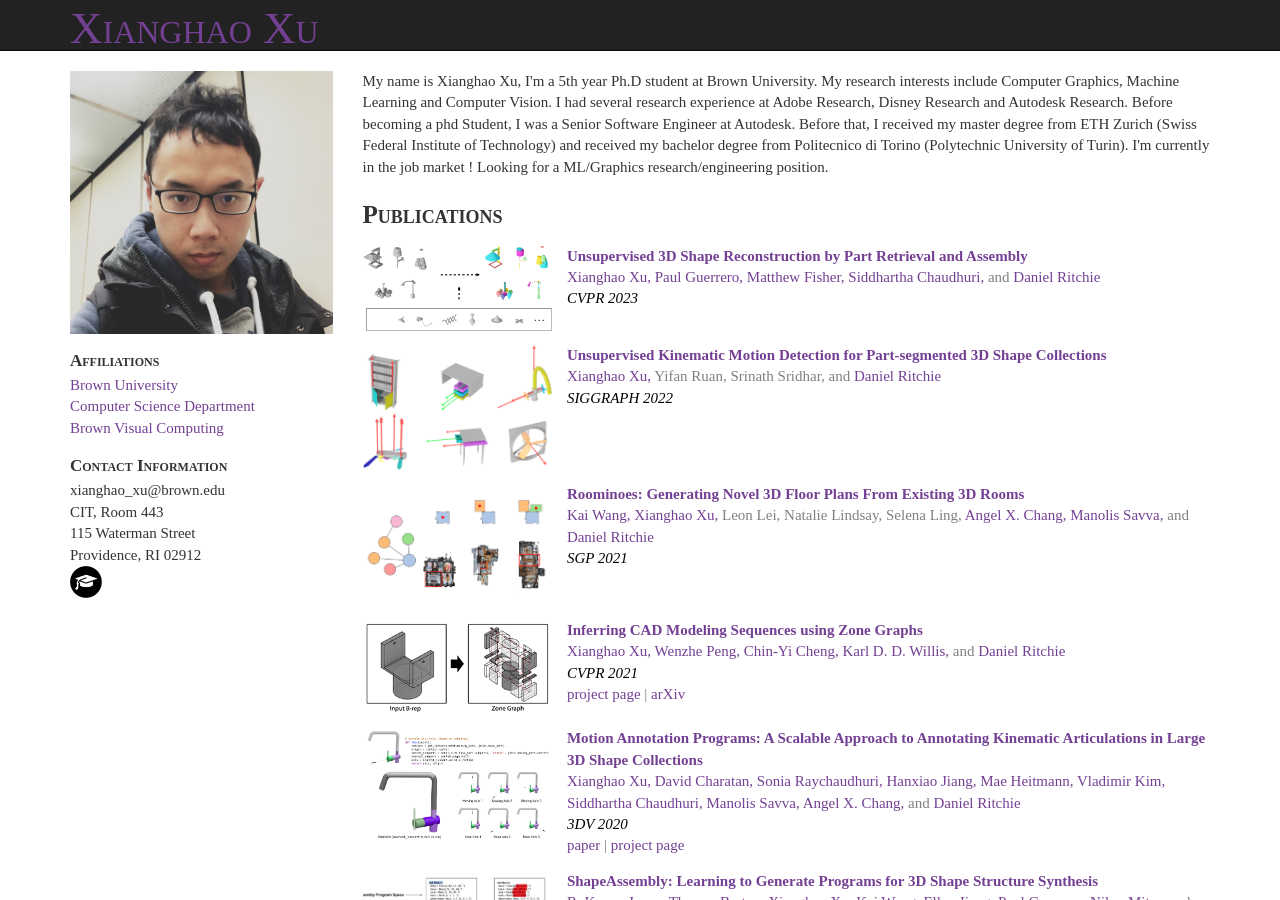
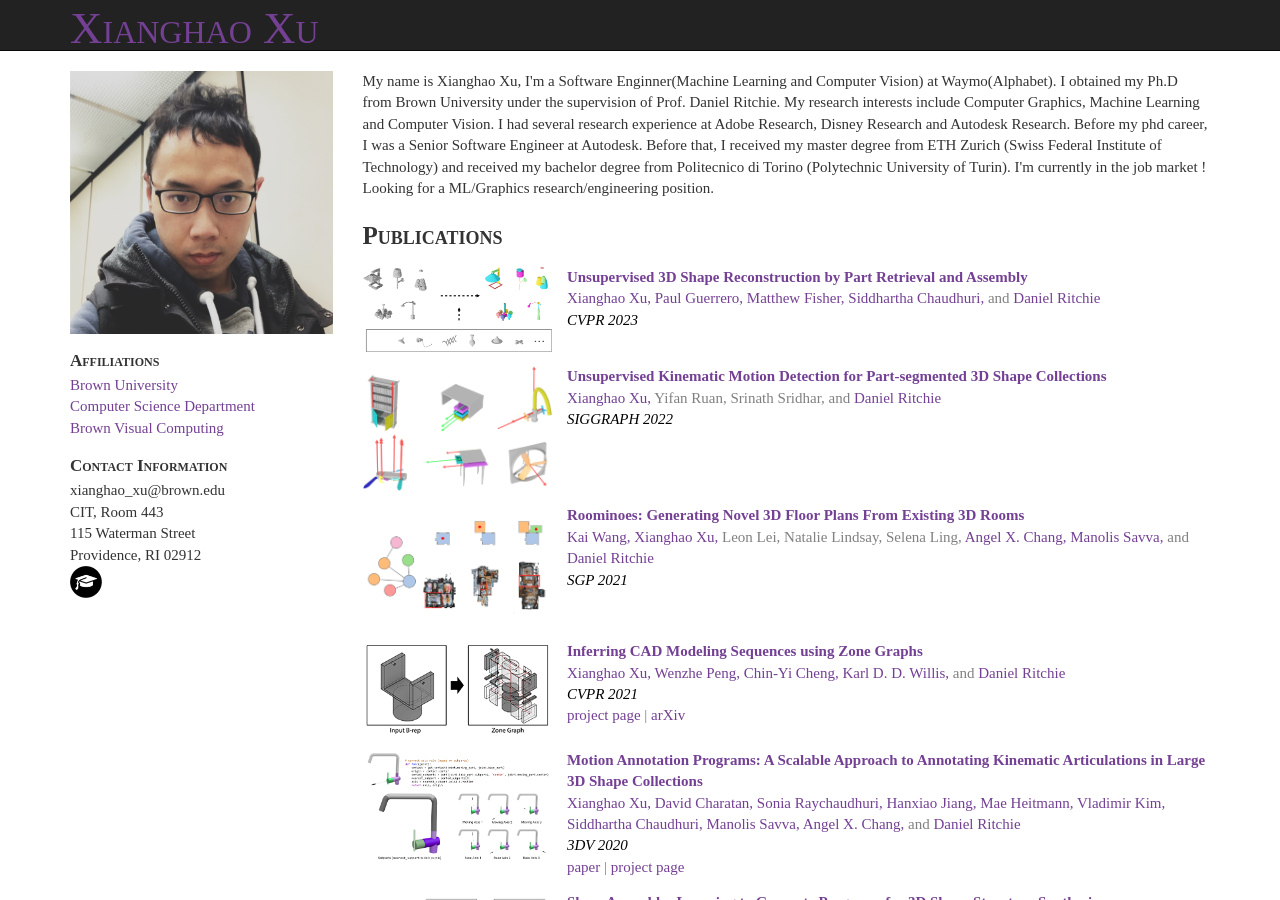
Before and after one commit to xxh43/xxh43.github.io, a Jekyll site: the page built from index.html, in a window 1280 px wide and 900 px high. Built offline with Jekyll 4.4.1, drawn with Linux system fonts in a browser that asks for light colours.

Commit message:
Update index.html

```diff
--- a/index.html
+++ b/index.html
@@ -6,9 +6,8 @@ title: Xianghao Xu (徐翔昊)
 <div class='mainitem' id='about'>
 	<div class='hidden-md hidden-lg mainheader'>About</div>
 	<p>
-		My name is Xianghao Xu, I'm a 5th year Ph.D student at Brown University. My research interests include Computer Graphics, Machine Learning and Computer Vision.
-		I had several research experience at Adobe Research, Disney Research and Autodesk Research. Before becoming a phd Student, I was a Senior Software Engineer at Autodesk.
-		Before that, I received my master degree from ETH Zurich (Swiss Federal Institute of Technology) and received my bachelor degree from Politecnico di Torino (Polytechnic University of Turin).
+		My name is Xianghao Xu, I'm a Software Enginner(Machine Learning and Computer Vision) at Waymo(Alphabet). I obtained my Ph.D from Brown University under the supervision of Prof. Daniel Ritchie. My research interests include Computer Graphics, Machine Learning and Computer Vision.
+		I had several research experience at Adobe Research, Disney Research and Autodesk Research. Before my phd career, I was a Senior Software Engineer at Autodesk. Before that, I received my master degree from ETH Zurich (Swiss Federal Institute of Technology) and received my bachelor degree from Politecnico di Torino (Polytechnic University of Turin).
 		I'm currently in the job market ! Looking for a ML/Graphics research/engineering position.
 	</p>
 </div>
```
